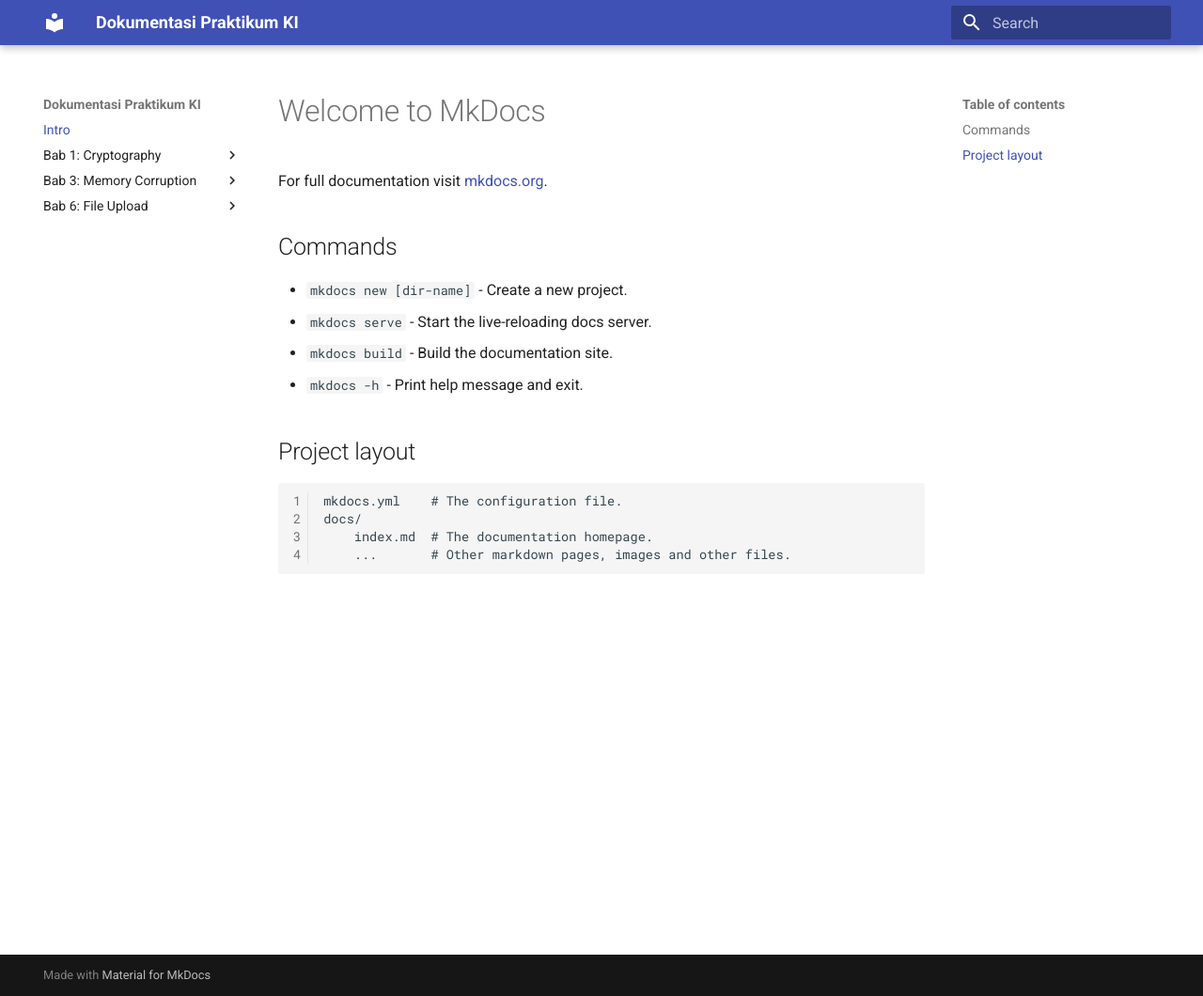
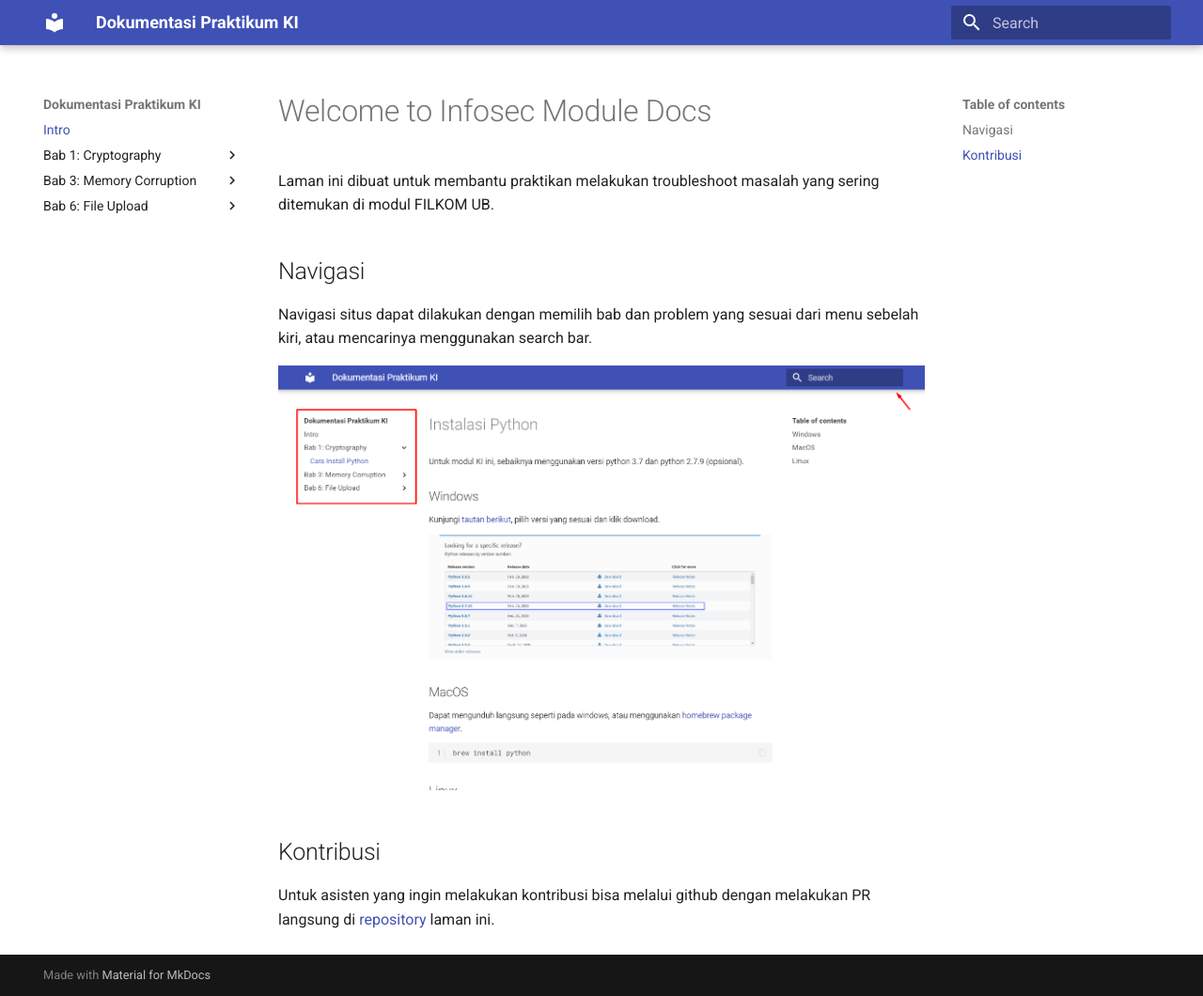
Before and after one commit to porosub/infosec-troubleshooting-docs, an MkDocs documentation site: the page built from docs/index.md, in a window 1280 px wide and 1060 px high. Shown: the whole window at 94% size. Built offline with MkDocs 1.6.1 and Material for MkDocs 9.7.7, drawn with Linux system fonts in a browser that asks for light colours.

Commit message:
Modify index.md

```diff
--- a/docs/index.md
+++ b/docs/index.md
@@ -1,17 +1,13 @@
-# Welcome to MkDocs
+# Welcome to Infosec Module Docs
 
-For full documentation visit [mkdocs.org](https://www.mkdocs.org).
+Laman ini dibuat untuk membantu praktikan melakukan troubleshoot masalah yang sering ditemukan di modul FILKOM UB.
 
-## Commands
+## Navigasi
 
-* `mkdocs new [dir-name]` - Create a new project.
-* `mkdocs serve` - Start the live-reloading docs server.
-* `mkdocs build` - Build the documentation site.
-* `mkdocs -h` - Print help message and exit.
+Navigasi situs dapat dilakukan dengan memilih bab dan problem yang sesuai dari menu sebelah kiri, atau mencarinya menggunakan search bar.
 
-## Project layout
+![navigasi](images/intro.png)
 
-    mkdocs.yml    # The configuration file.
-    docs/
-        index.md  # The documentation homepage.
-        ...       # Other markdown pages, images and other files.
+## Kontribusi
+
+Untuk asisten yang ingin melakukan kontribusi bisa melalui github dengan melakukan PR langsung di [repository](https://github.com/porosub/infosec-troubleshooting-docs) laman ini.
```
Also changed, not shown: docs/bab-2/01-uncompyle6-not-found.md (added), docs/images/intro.png (added).
